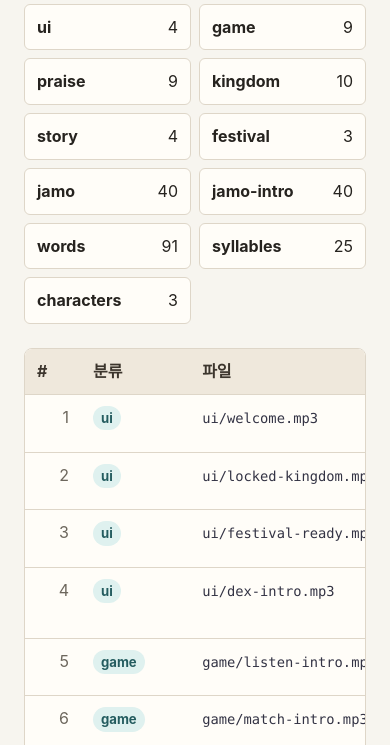
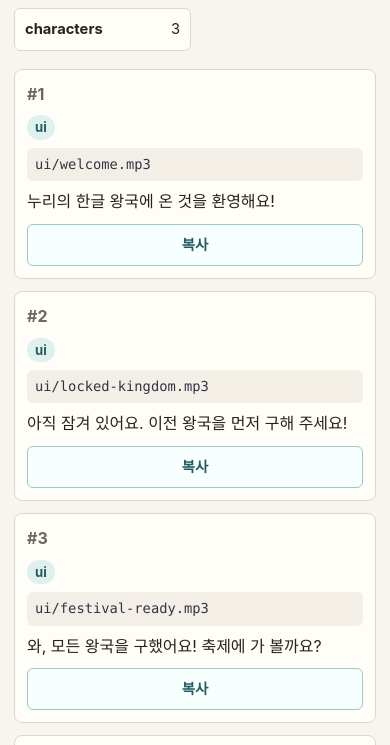
Before and after one commit to s10cho/nuri-world, a website: page public/voice-scripts.html in a window 390 px wide. Shown: the part 516-1261 px from the top of the page. Drawn offline with Linux system fonts and the light colour scheme.

Commit message:
fix: 음성 스크립트 페이지 모바일 대응

```diff
--- a/public/voice-scripts.html
+++ b/public/voice-scripts.html
@@ -154,6 +154,98 @@
       .table-wrap, .summary, .groups li { border-color: #aaa; }
       .copy-btn { display: none; }
     }
+    @media (max-width: 720px) {
+      main {
+        padding: 24px 14px 40px;
+      }
+      header {
+        display: block;
+        padding-bottom: 18px;
+      }
+      h1 {
+        font-size: 1.75rem;
+      }
+      .summary {
+        margin-top: 16px;
+        min-width: 0;
+      }
+      .groups {
+        grid-template-columns: repeat(2, minmax(0, 1fr));
+        margin: 18px 0;
+      }
+      .groups li {
+        padding: 9px 10px;
+        font-size: 0.92rem;
+      }
+      .table-wrap {
+        overflow: visible;
+        background: transparent;
+        border: 0;
+        border-radius: 0;
+      }
+      table,
+      thead,
+      tbody,
+      tr,
+      th,
+      td {
+        display: block;
+      }
+      table {
+        min-width: 0;
+      }
+      thead {
+        position: absolute;
+        width: 1px;
+        height: 1px;
+        overflow: hidden;
+        clip: rect(0 0 0 0);
+      }
+      tr {
+        margin-bottom: 12px;
+        padding: 12px;
+        background: var(--paper);
+        border: 1px solid var(--line);
+        border-radius: 8px;
+      }
+      td {
+        padding: 0;
+        border: 0;
+      }
+      td + td {
+        margin-top: 8px;
+      }
+      .num {
+        width: auto;
+        text-align: left;
+        font-weight: 700;
+      }
+      .num::before {
+        content: "#";
+      }
+      code {
+        display: block;
+        white-space: normal;
+        overflow-wrap: anywhere;
+        padding: 6px 8px;
+        background: #f4efe6;
+        border-radius: 6px;
+      }
+      .script-cell {
+        grid-template-columns: 1fr;
+        gap: 10px;
+      }
+      .script {
+        min-width: 0;
+        font-size: 1rem;
+        word-break: keep-all;
+        overflow-wrap: anywhere;
+      }
+      .copy-btn {
+        width: 100%;
+        min-height: 42px;
+      }
+    }
   </style>
 </head>
 <body>
```
Also changed, not shown: tools/generate-voice-assets.mjs (+92 -0 lines).
